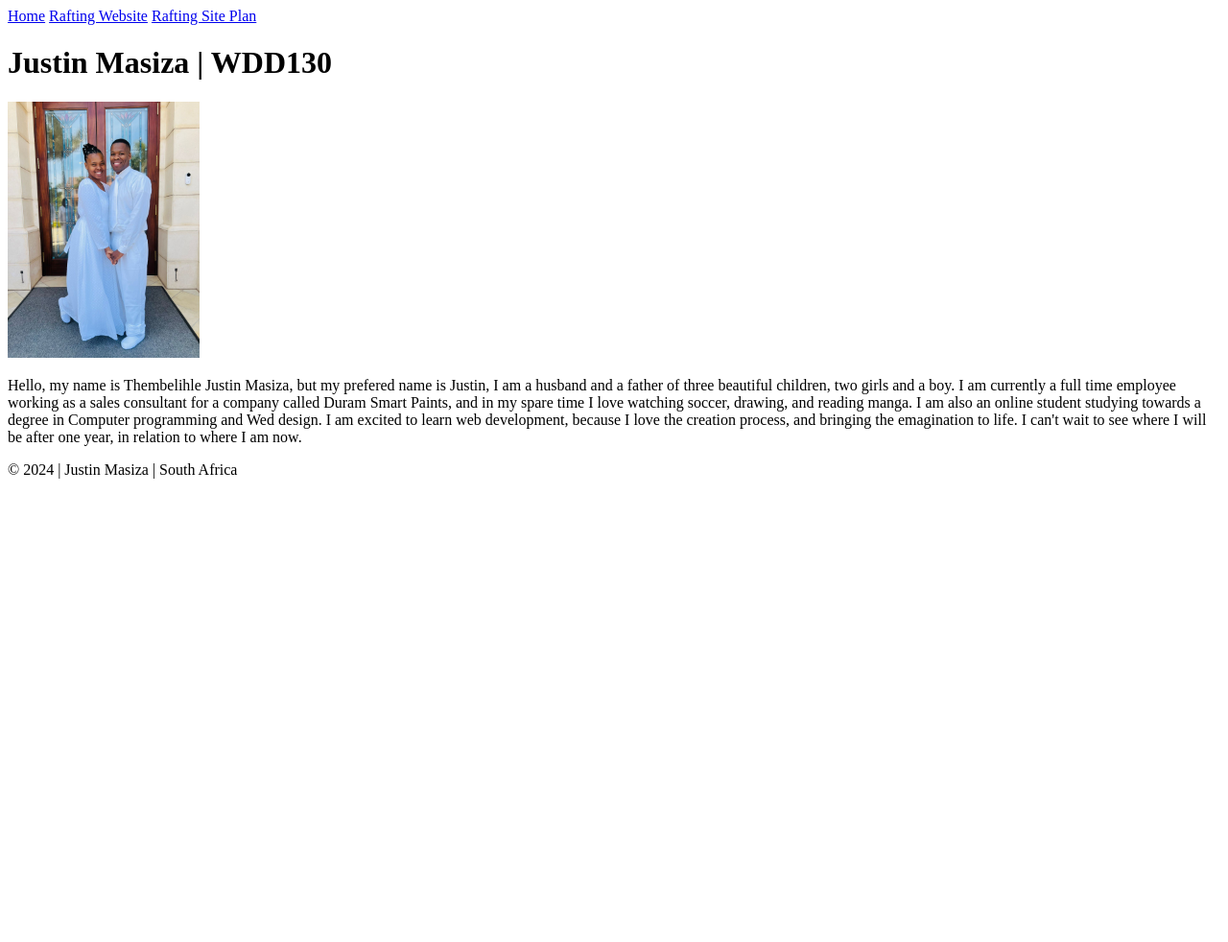
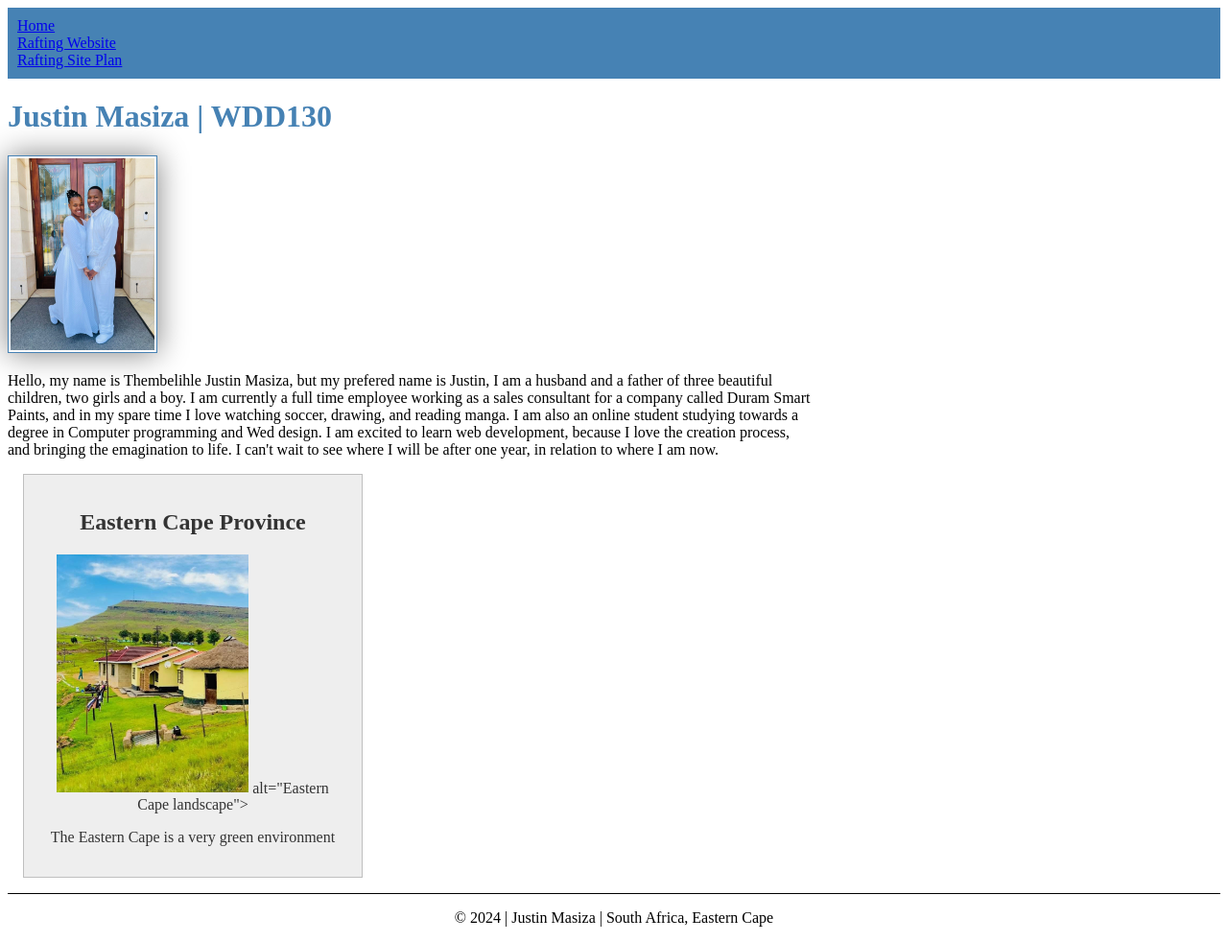
Before and after one commit to masizajustin/wdd130, a plain HTML site: page index.html in a window 1280 px wide. Shown: the whole page at 96% size. Before the commit the page ends 800 px from the top, so only its background shows below. Drawn offline with Linux system fonts and the light colour scheme.

Commit message:
week02  css enhancements

```diff
--- a/index.html
+++ b/index.html
@@ -5,6 +5,10 @@
         <meta charset="utf-8"/>
         <meta name="viewport" content="width=device-width"/>
         <title>Justin Masiza | wdd130</title>
+        <meta name="description" content="Thembelihle Justin Masiza's WDD130 Course Home Page">
+        <meta name="author" content="Thembelihle Justin Masiza">
+        <!--add the css external file link element-->
+        <link rel="stylesheet" href="styles/styles.css">
     </head>
 <!--I just learned this-->
     <body>
@@ -29,9 +33,14 @@
                 I can't wait to see where I will be after one year, in relation to where I am now.
             </p>
         </main>
+        <aside>
+            <h2> Eastern Cape Province</h2>
+            <img src="images/cape.jfif"> alt="Eastern Cape landscape">
+            <p>The Eastern Cape is a very green environment</p>
+        </aside>
 
         <footer>
-            <p>© 2024 | Justin Masiza | South Africa</p>
+            <p>© 2024 | Justin Masiza | South Africa, Eastern Cape</p>
         </footer>
 
     </body>
--- /dev/null
+++ b/styles/styles.css
@@ -0,0 +1,49 @@
+nav {
+    background-color: steelblue;
+    padding: 10px;
+}
+
+nav a {
+    padding: white;
+    color: 10px;
+    display: block;
+}
+
+h1 {
+    color: steelblue;
+}
+
+main {
+    max-width:  840px;
+}
+
+aside {
+    width: 20rem;
+    margin: 1rem;
+    border: 1px solid rgba(0, 0, 0, 0.2); /* 1 */
+    padding: 1rem;
+    background-color: #eee;
+    color: #333;
+    text-align: center;
+}
+
+aside img {
+    width: 200px;
+    height: auto;
+}
+
+main img {
+    width: 150px;
+    height: auto;
+    border: 1px solid steelblue;
+    padding: 2px;
+    box-shadow: 0 0 30px grey;
+}
+
+p { padding: 0;}
+
+footer {
+    margin-top: 15px;
+    border-top: 1px solid #000;
+    text-align: center;
+}
```
Also changed, not shown: images/Eastern-Cape-snowfall.jpg.jpg (added), images/cape.jfif (added), images/easterncape.jpg.jfif (added), images/profile.jpg (deleted).
